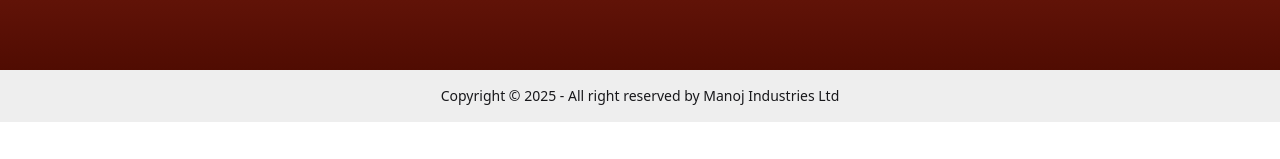
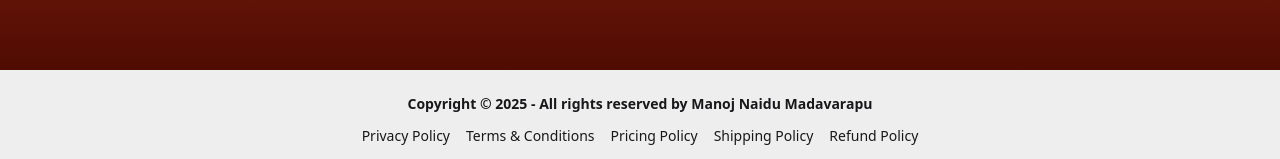
Before and after one commit to Manoj-Madavarapu/DevTinder-Frontend, a React (Vite) app: page / in a window 1280 px wide. Shown: the part 857-1016 px from the top of the page. Before the commit the page ends 979 px from the top, so only its background shows below. Built offline with nearby package versions, Linux system fonts and the light colour scheme.

Commit message:
added new componenets related to policies

```diff
--- a/src/App.jsx
+++ b/src/App.jsx
@@ -7,6 +7,11 @@ const SignUp=lazy(()=>import("./Components/SignUp.jsx"))
 const Profile=lazy(()=>import("./Components/Profile.jsx"))
 import { Provider } from 'react-redux';
 import appStore from './utils/appStore.js';
+import Terms from './Components/Terms.jsx';
+import PricingPolicy from './Components/PricingPolicy.jsx';
+import ShippingPolicy from './Components/ShippingPolicy.jsx';
+import RefundPolicy from './Components/RefundPolicy.jsx';
+import PrivacyPolicy from './Components/PrivacyPolicy.jsx';
 const Feed=lazy(()=>import("./Components/Feed.jsx"))
 const EditProfile=lazy(()=>import("./Components/EditProfile.jsx"))
 const Connections=lazy(()=>import("./Components/Connections.jsx"))
@@ -25,6 +30,11 @@ const App = () => {
         <Route path="/" element={<Home/>}></Route>
         <Route path="/devTinder/login" element={<Login/>}></Route>
         <Route path="/devTinder/sign-up" element={<SignUp/>}></Route>
+        <Route path="/privacy-policy" element={<PrivacyPolicy />} />
+        <Route path="/terms" element={<Terms />} />
+        <Route path="/pricing-policy" element={<PricingPolicy />} />
+        <Route path="/shipping-policy" element={<ShippingPolicy />} />
+        <Route path="/refund-policy" element={<RefundPolicy />} />
         <Route path="/devTinder" element={<Body/>}>
           <Route path="/devTinder/profile" element={<Profile/>}></Route>
           <Route path="/devTinder/feed" element={<Feed/>}></Route>
--- a/src/Components/Footer.jsx
+++ b/src/Components/Footer.jsx
@@ -1,16 +1,23 @@
-import React from 'react'
+import React from 'react';
+import { Link } from 'react-router-dom';
 
 const Footer = () => {
   return (
-    <div>
-       <footer className="footer sm:footer-horizontal footer-center bg-base-300 text-base-content p-4 bottom-0  lg:bottom-0 md:bottom-0">
-         <aside>
-           <p>Copyright © {new Date().getFullYear()} - All right reserved by Manoj Industries Ltd</p>
+    <footer className="footer sm:footer-horizontal footer-center bg-base-300 text-base-content p-4 bottom-0">
+      <aside className="text-center">
+        <p className='font-bold mt-2'>
+          Copyright © {new Date().getFullYear()} - All rights reserved by Manoj Naidu Madavarapu
+        </p>
+        <div className="flex flex-wrap justify-center gap-4 mt-1 text-sm">
+          <Link to="/privacy-policy" className="hover:underline">Privacy Policy</Link>
+          <Link to="/terms" className="hover:underline">Terms & Conditions</Link>
+          <Link to="/pricing-policy" className="hover:underline">Pricing Policy</Link>
+          <Link to="/shipping-policy" className="hover:underline">Shipping Policy</Link>
+          <Link to="/refund-policy" className="hover:underline">Refund Policy</Link>
+        </div>
+      </aside>
+    </footer>
+  );
+};
 
-         </aside>
-       </footer>
-    </div>
-  )
-}
-
-export default Footer
+export default Footer;
--- /dev/null
+++ b/src/Components/PricingPolicy.jsx
@@ -0,0 +1,15 @@
+import React from 'react';
+
+const PricingPolicy = () => {
+  return (
+    <div className="p-6 max-w-4xl mx-auto">
+      <h2 className="text-2xl font-bold mb-4">Pricing Policy</h2>
+      <p>
+        We offer a free basic plan and a Pro plan with advanced features. Pricing details are clearly
+        mentioned during payment. All charges are final and inclusive of taxes where applicable.
+      </p>
+    </div>
+  );
+};
+
+export default PricingPolicy;
--- /dev/null
+++ b/src/Components/PrivacyPolicy.jsx
@@ -0,0 +1,15 @@
+import React from 'react';
+
+const PrivacyPolicy = () => {
+  return (
+    <div className="p-6 max-w-4xl mx-auto">
+      <h2 className="text-2xl font-bold mb-4">Privacy Policy</h2>
+      <p>
+        We respect your privacy. This application does not share your personal data with any third parties.
+        Your information is only used to offer a better user experience within the platform.
+      </p>
+    </div>
+  );
+};
+
+export default PrivacyPolicy;
--- /dev/null
+++ b/src/Components/RefundPolicy.jsx
@@ -0,0 +1,15 @@
+import React from 'react';
+
+const RefundPolicy = () => {
+  return (
+    <div className="p-6 max-w-4xl mx-auto">
+      <h2 className="text-2xl font-bold mb-4">Cancellation & Refund Policy</h2>
+      <p>
+        All payments are final. We do not offer refunds for digital services once activated. If you face
+        issues, contact us at manojmadavarapu7@gmail.com and we’ll try to help.
+      </p>
+    </div>
+  );
+};
+
+export default RefundPolicy;
--- /dev/null
+++ b/src/Components/ShippingPolicy.jsx
@@ -0,0 +1,15 @@
+import React from 'react';
+
+const ShippingPolicy = () => {
+  return (
+    <div className="p-6 max-w-4xl mx-auto">
+      <h2 className="text-2xl font-bold mb-4">Shipping Policy</h2>
+      <p>
+        This is a digital service. No physical product is shipped. Upon successful payment, features
+        are unlocked instantly within your account.
+      </p>
+    </div>
+  );
+};
+
+export default ShippingPolicy;
--- /dev/null
+++ b/src/Components/Terms.jsx
@@ -0,0 +1,15 @@
+import React from 'react';
+
+const Terms = () => {
+  return (
+    <div className="p-6 max-w-4xl mx-auto">
+      <h2 className="text-2xl font-bold mb-4">Terms and Conditions</h2>
+      <p>
+        By using this website, you agree to use it responsibly. DevTinder is a demo product and is not
+        responsible for any misuse or external services.
+      </p>
+    </div>
+  );
+};
+
+export default Terms;
```
